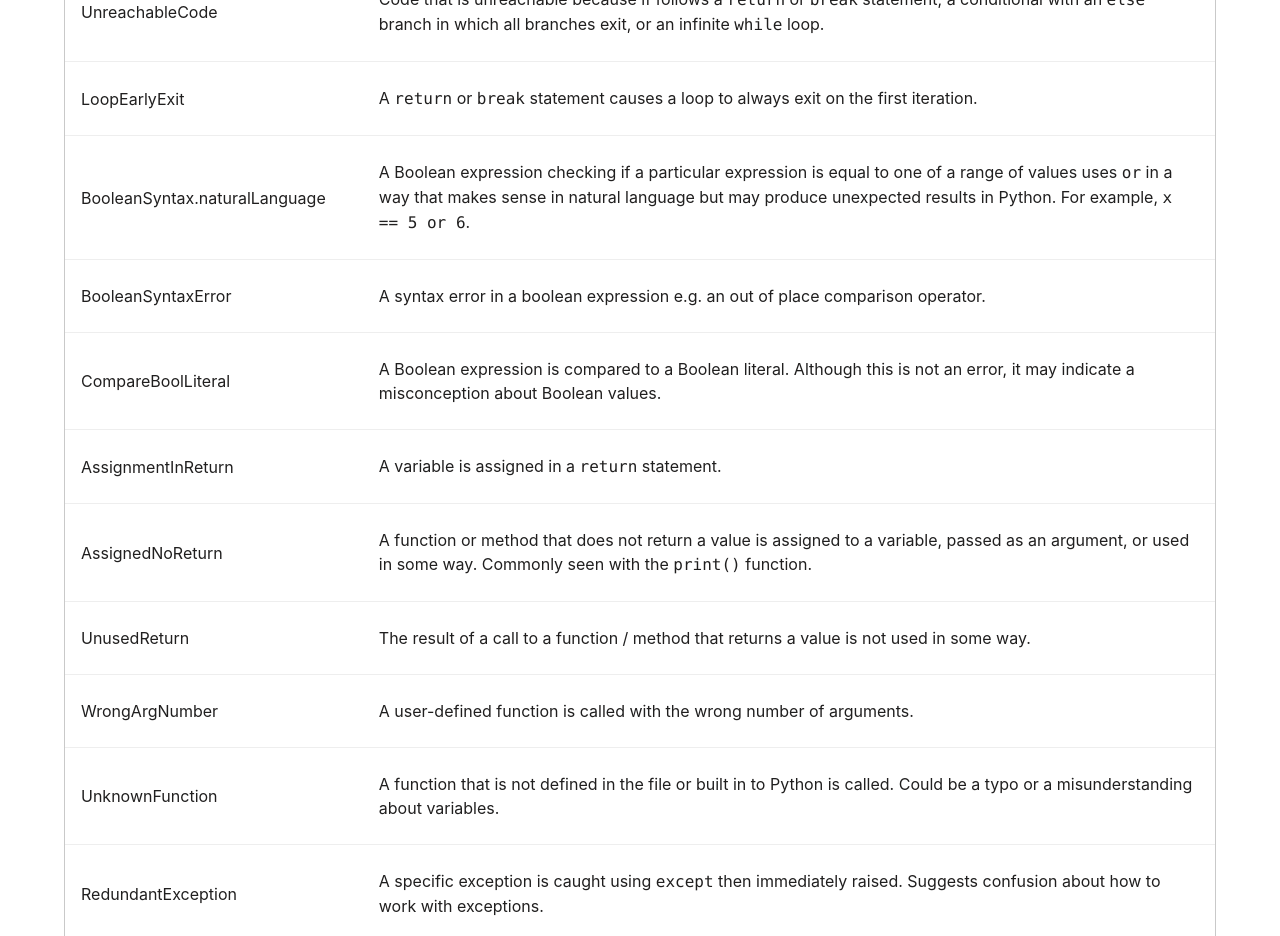
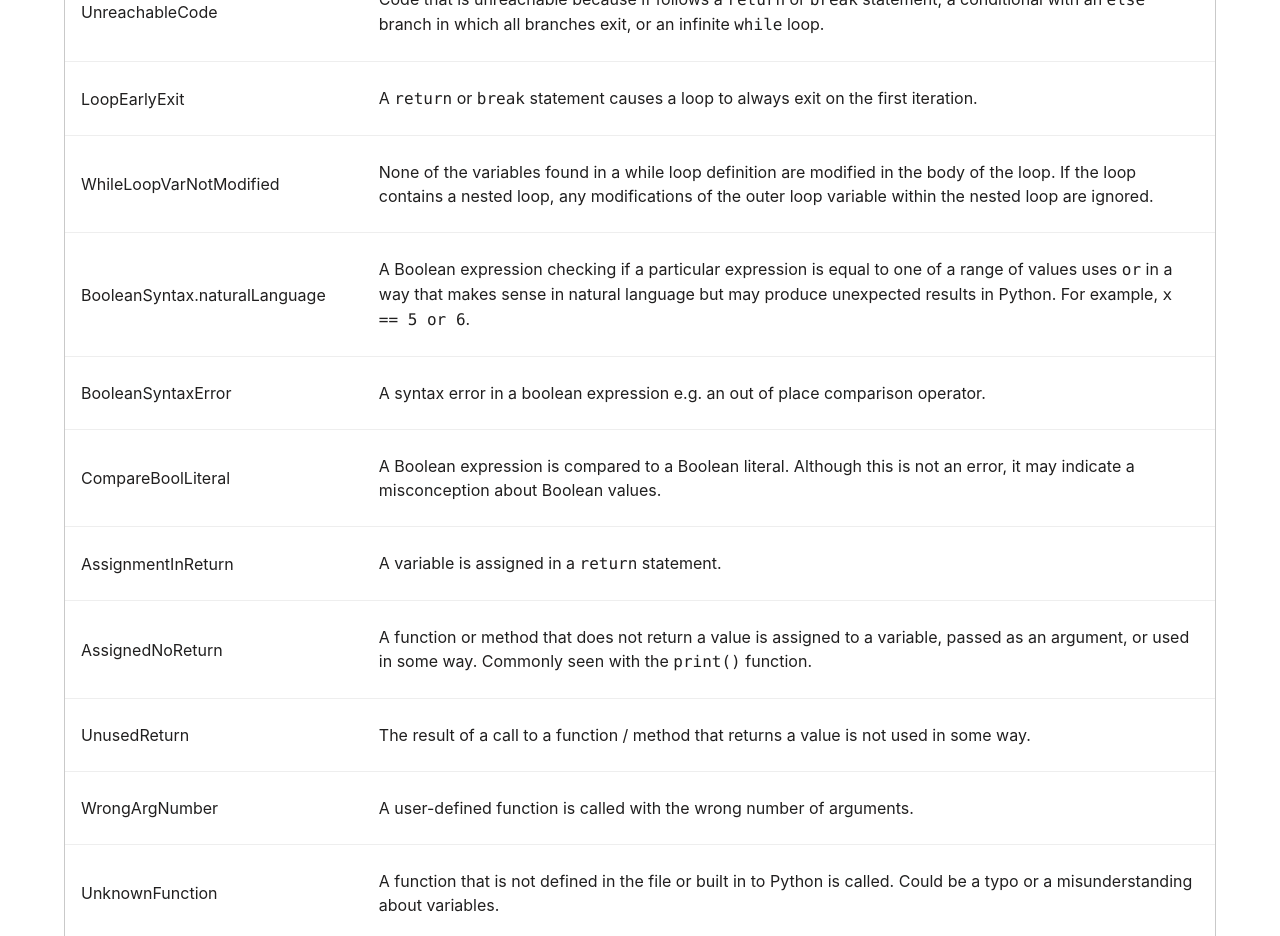
Before and after one commit to ace01603/symptom-checker, a React (Create React App) app: page /symptom-checker/about in a window 1280 px wide. Shown: the part 2200-3136 px from the top of the page. Built offline with nearby package versions, Linux system fonts and the light colour scheme; what side-lib would draw is missing.

Commit message:
WhileLoopVarNotModified added to symptoms

```diff
--- a/src/content/symptomInfo.js
+++ b/src/content/symptomInfo.js
@@ -10,7 +10,7 @@ export const combinedSymptoms = {
 
 export const currentlyDetected = [
     "TypeError.unnecessary","OneLineConditional","UnusedVariable","UnusedValue","VariableOverwrite",
-    "UnreachableCode","LoopEarlyExit","BooleanSyntax.naturalLanguage","BooleanSyntaxError","CompareBoolLiteral",
+    "UnreachableCode","LoopEarlyExit", "WhileLoopVarNotModified", "BooleanSyntax.naturalLanguage","BooleanSyntaxError","CompareBoolLiteral",
     "AssignmentInReturn","AssignedNoReturn","UnusedReturn","WrongArgNumber","UnknownFunction","RedundantException",
     "FunctionPrints", "VariableWithSameNameAsFunction", "SubscriptedNonSubscriptable", "ReturnInParentheses",
     "SequentialIfs"];
@@ -40,6 +40,7 @@ export const symptomInfo = {
         data type.
     </p>,
     "LoopEarlyExit": <p>A <code>return</code> or <code>break</code> statement causes a loop to always exit on the first iteration.</p>,
+    "WhileLoopVarNotModified": <p>None of the variables found in a while loop definition are modified in the body of the loop. If the loop contains a nested loop, any modifications of the outer loop variable within the nested loop are ignored.</p>,
     "BooleanSyntax.naturalLanguage": <p>A Boolean expression checking if a particular expression is equal to one of a range of
         values uses <code>or</code> in a way that makes sense in natural language but may produce unexpected results in Python. For
         example, <code>x == 5 or 6</code>.
```
Also changed, not shown: 7 other files (tests, documents, lock files or other folders).
